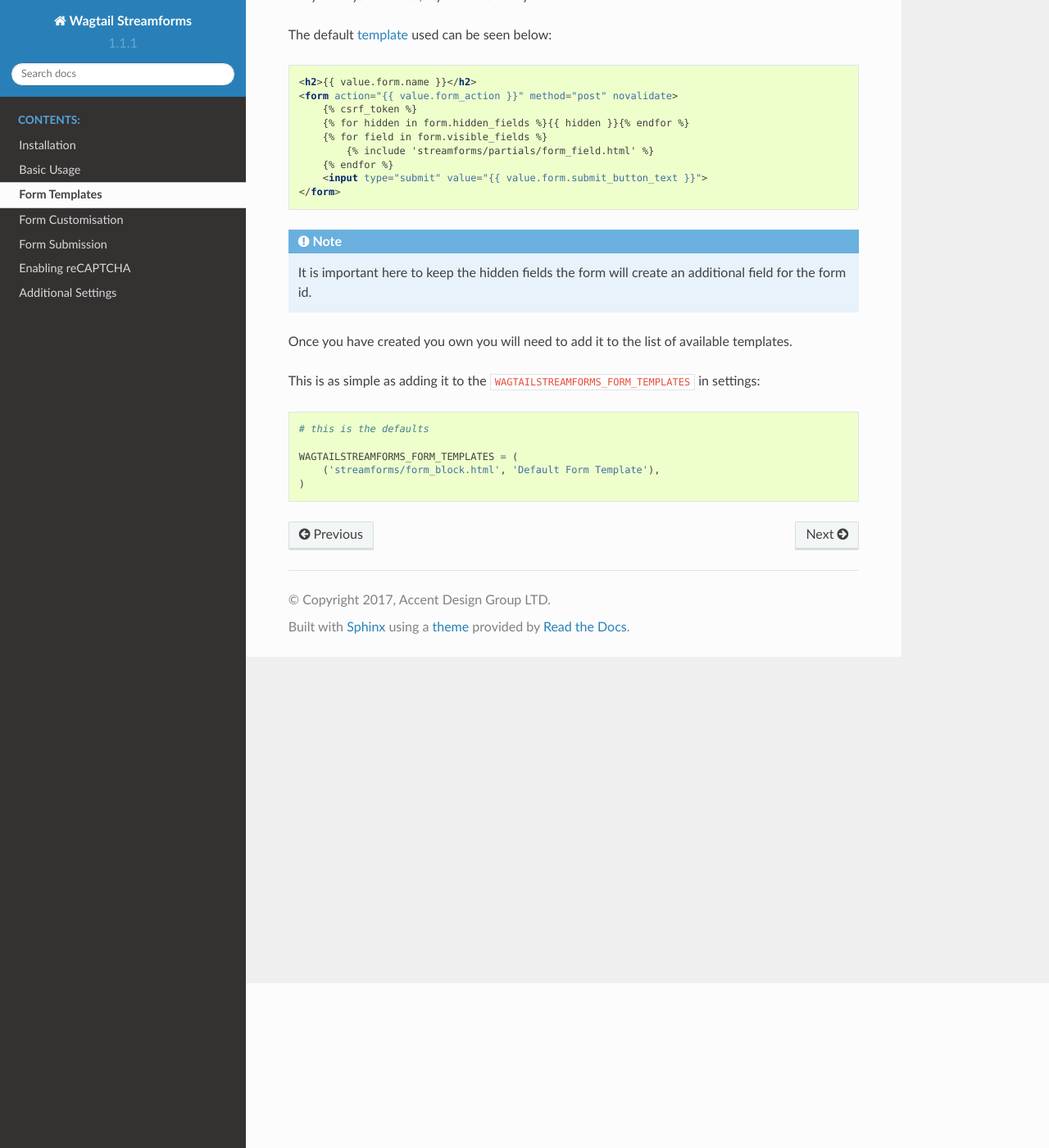
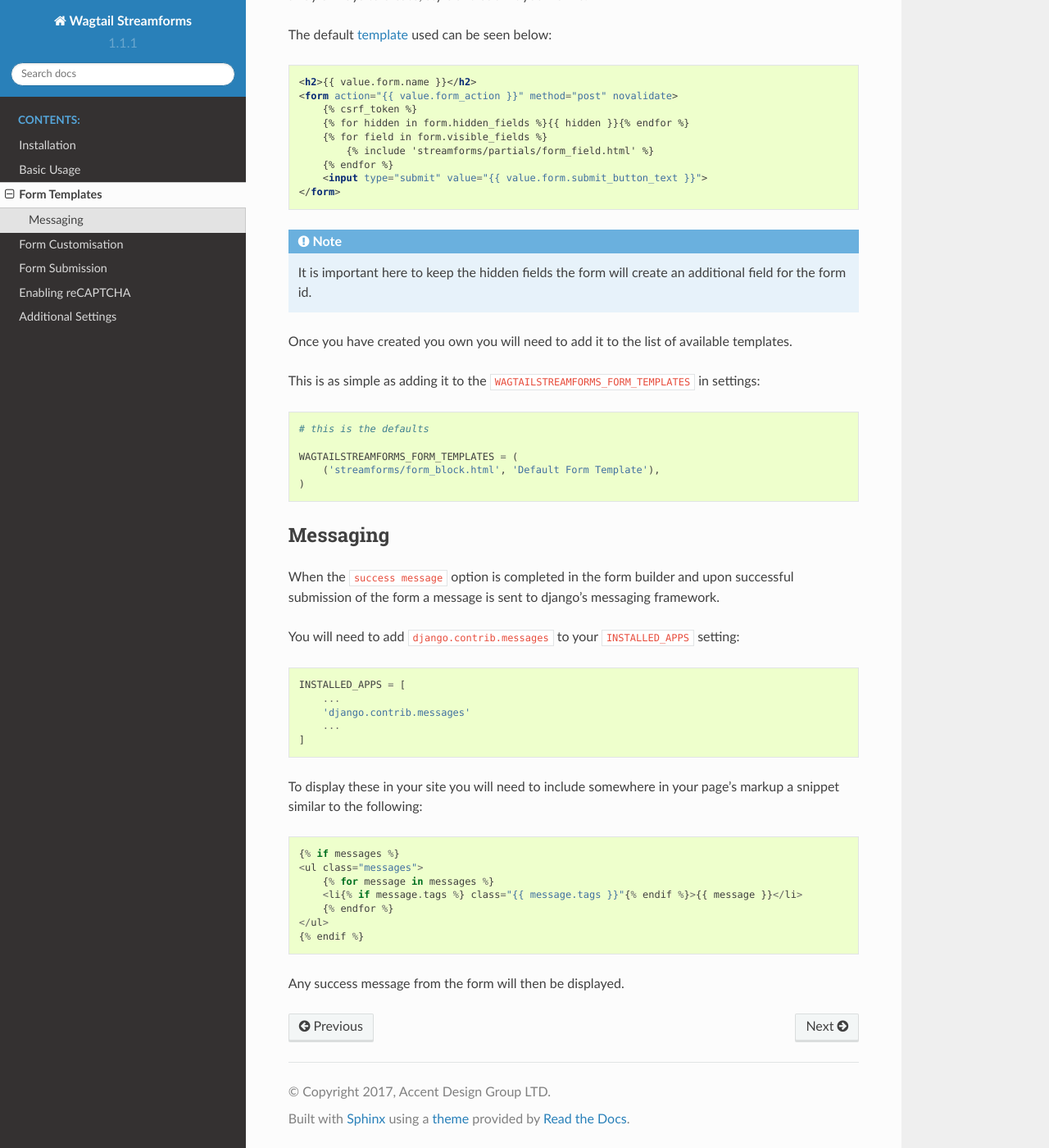
Before and after one commit to labd/wagtailstreamforms, a Sphinx documentation site: the page built from docs/templates.rst, in a window 1280 px wide and 1400 px high, scrolled down 201 px. Shown: the whole window at 82% size. Built offline with Sphinx 7.4.7 and the Read the Docs theme 2.0.0, drawn with Linux system fonts in a browser that asks for light colours.

Commit message:
added message usage to docs

```diff
--- a/docs/templates.rst
+++ b/docs/templates.rst
@@ -31,3 +31,35 @@ This is as simple as adding it to the ``WAGTAILSTREAMFORMS_FORM_TEMPLATES`` in s
     WAGTAILSTREAMFORMS_FORM_TEMPLATES = (
         ('streamforms/form_block.html', 'Default Form Template'),
     )
+
+Messaging
+---------
+
+When the ``success message`` option is completed in the form builder and upon successful submission of the form
+a message is sent to django's messaging framework.
+
+You will need to add ``django.contrib.messages`` to your ``INSTALLED_APPS`` setting:
+
+.. code-block:: python
+
+    INSTALLED_APPS = [
+        ...
+        'django.contrib.messages'
+        ...
+    ]
+
+
+To display these in your site you will need to include somewhere in your page's markup a snippet
+similar to the following:
+
+::
+
+    {% if messages %}
+    <ul class="messages">
+        {% for message in messages %}
+        <li{% if message.tags %} class="{{ message.tags }}"{% endif %}>{{ message }}</li>
+        {% endfor %}
+    </ul>
+    {% endif %}
+
+Any success message from the form will then be displayed.
```
